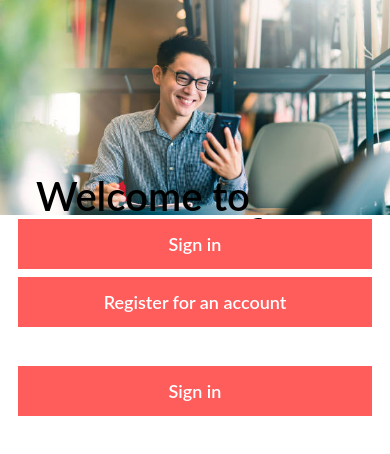
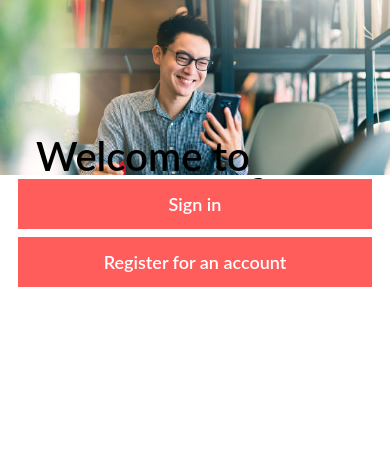
Before and after one commit to RealDyllon/OfficeDemo, a React Native app: screen / in a window 390 px wide. Shown: the top 454 px of the page. Built offline with nearby package versions, Linux system fonts and the light colour scheme.

Commit message:
fix Sign in screen button

```diff
--- a/src/screens/SignInScreen.tsx
+++ b/src/screens/SignInScreen.tsx
@@ -19,11 +19,10 @@ const SignInScreen = () => {
           <BodyText style={styles.welcomeText}>Welcome to {"\n"}your new office.</BodyText>
         </View>
         <View style={styles.ButtonContainer}>
-          <ButtonOutlined labelStyle={styles.SignInButtonlabel} label={"Sign in"} style={styles.SignInButton} />
+          <ButtonOutlined labelStyle={styles.SignInButtonlabel} label={"Sign in"} style={styles.SignInButton} onPress={() => setIsLoggedIn(true)}/>
           <ButtonOutlined labelStyle={styles.SignInButtonlabel} label={"Register for an account"} style={styles.SignInButton} />
         </View>
       </View>
-      <ButtonOutlined labelStyle={styles.SignInButtonlabel} label={'Sign in'} onPress={() => setIsLoggedIn(true)}/>
     </Screen>
   );
 };
```
